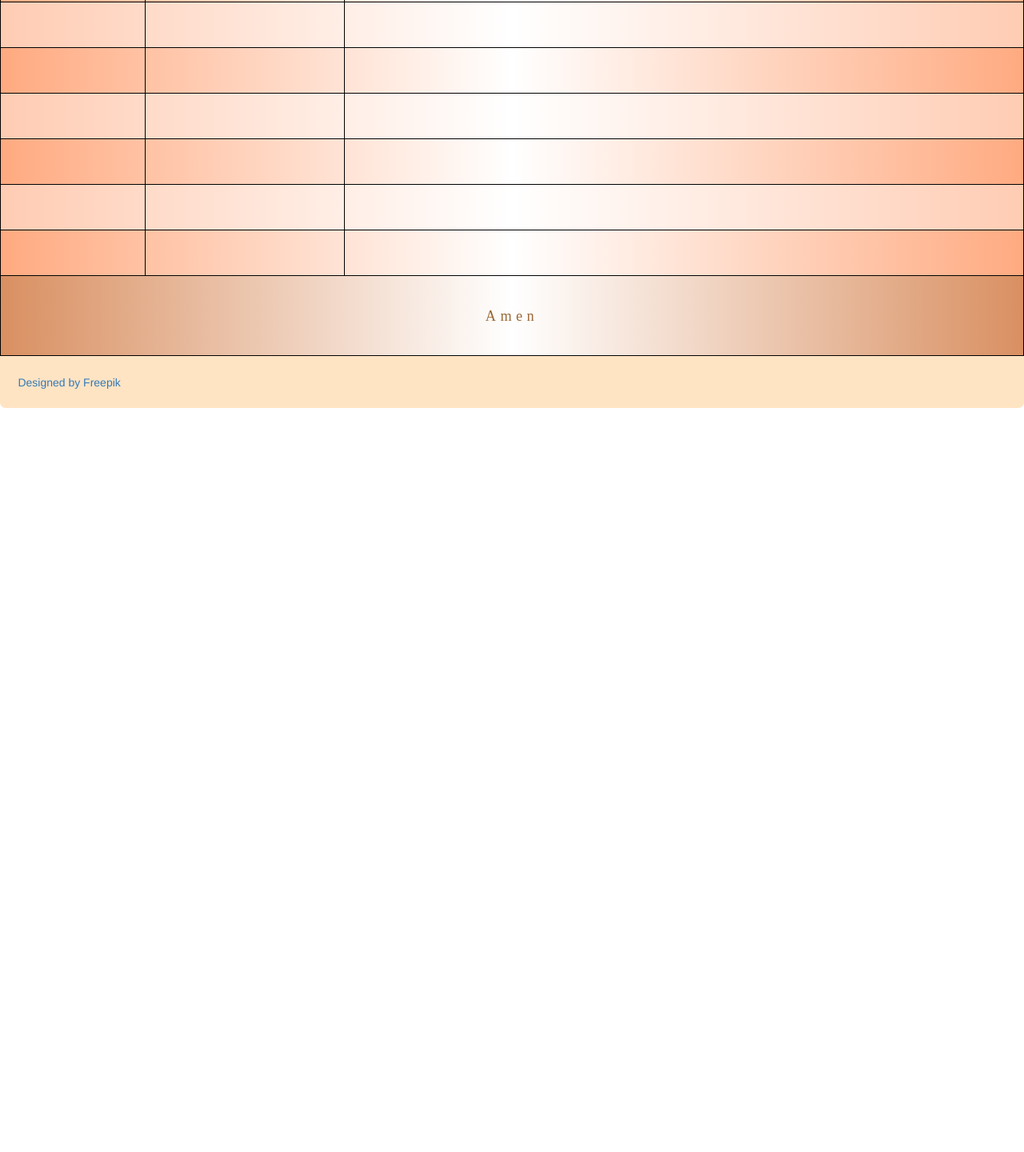
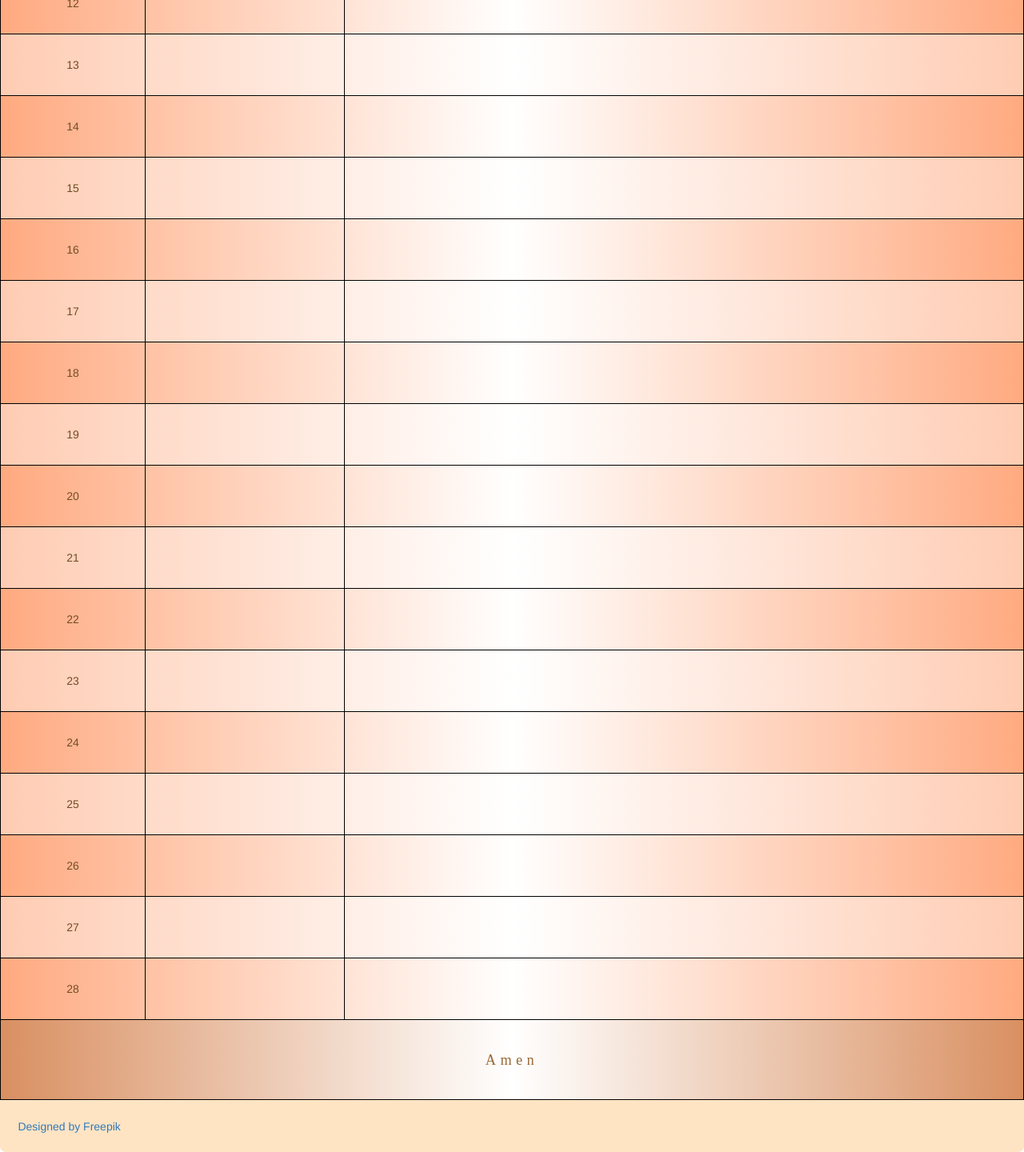
Before and after one commit to jamalss/28Blessings, a plain HTML site: page index.html in a window 1280 px wide. Shown: the part 2708-4148 px from the top of the page at 80% size. Before the commit the page ends 3218 px from the top, so only its background shows below. Drawn offline with Linux system fonts and the light colour scheme.

Commit message:
add placement and spacing corrections

```diff
--- a/index.html
+++ b/index.html
@@ -1,14 +1,15 @@
 <!DOCTYPE html>
 
 <html>
+
   <head>
+    <link href='styles/bootstrap.css' rel='stylesheet' type='text/css'>
+    <link href="styles/styles.css" rel="stylesheet" type="text/css">
+    <title>28 Blessings of Faith</title>
     <meta name="description" content="Tables CSS HTML MDN">
     <meta name="author" content="Jamal">
     <meta charset="utf-8">
     <meta name="viewport" content="width=device-width">
-  <link href='styles/bootstrap.css' rel='stylesheet' type='text/css'>
-  <link href="styles/styles.css" rel="stylesheet" type="text/css">
-  <title>#</title>
   </head>
     <!-- To make a cell span more than one column, use the colspan attribute
          To make a cell span more than one row, use the rowspan attribute -->
@@ -25,235 +26,200 @@
           <th scope="#">Scripture Reference</th>
         </tr>
       </thead>
+
       <tbody>
-
         <tr>
-
           <td scope="#">1</td>
           <td>Bodily Healing</td>
           <td colspan="2">
           Matthew 8:10 Amplified Bible, Classic Edition (AMPC)<br/>
-
           When Jesus heard him, He marveled and said to those who followed Him [[a]who adhered steadfastly to Him, conforming to His example in living and, if need be, in dying also], I tell you truly, I have not found so much faith as this [b]with anyone, even in Israel.<br/><br/>
-
           Acts 3:16 Amplified Bible, Classic Edition (AMPC)<br/>
-
           And His name, through and by faith in His name, has made this man whom you see and recognize well and strong. [Yes] the faith which is through and by Him [Jesus] has given the man this perfect soundness [of body] before all of you.
           </td>
-
         </tr>
-
         <tr>
-
           <td>2</td>
           <td>Protection</td>
-<td>
-            Matthew 8:26 Amplified Bible, Classic Edition (AMPC)<br/>
-
+          <td>Matthew 8:26 Amplified Bible, Classic Edition (AMPC)<br/>
           And He said to them, Why are you timid and afraid, O you of little faith? Then He got up and rebuked the winds and the sea, and there was a great and wonderful calm ([a]a perfect peaceableness).<br/><br/>
-
           Matthew 14:31 Amplified Bible, Classic Edition (AMPC)<br/>
-
           Instantly Jesus reached out His hand and caught and held him, saying to him, O you of little faith, why did you doubt?
           </td>
-
         </tr>
-
         <tr>
-
           <td scope="#">3</td>
           <td>Daily Food</td>
-<td>
-            Matthew 16:8-10 Amplified Bible, Classic Edition (AMPC)<br/>
-
+          <td>Matthew 16:8-10 Amplified Bible, Classic Edition (AMPC)<br/>
           8 But Jesus, aware of this, asked, Why are you discussing among yourselves the fact that you have no bread? O you [men, how little trust you have in Me, how] little faith!
           9 Do you not yet discern (perceive and understand)? Do you not remember the five loaves of the five thousand, and how many [[a]small hand] baskets you gathered?
           10 Nor the seven loaves for the four thousand, and how many [[b]large provision] baskets you took up?
           </td>
-
         </tr>
-
         <tr>
-
           <td scope="#">4</td>
           <td>Forgiveness</td>
-<td>
-            Luke 7:48-50 Amplified Bible, Classic Edition (AMPC)<br/>
-
+          <td>Luke 7:48-50 Amplified Bible, Classic Edition (AMPC)<br/>
           48 And He said to her, Your sins are forgiven!
           49 Then those who were at table with Him began to say among themselves, Who is this Who even forgives sins?
           50 But Jesus said to the woman, Your faith has saved you; go (enter) [a]into peace [[b]in freedom from all the distresses that are experienced as the result of sin].<br/><br/>
           Romans 3:25-26 New Living Translation (NLT)<br/>
-
           25 For God presented Jesus as the sacrifice for sin. People are made right with God when they believe that Jesus sacrificed his life, shedding his blood. This sacrifice shows that God was being fair when he held back and did not punish those who sinned in times past, 26 for he was looking ahead and including them in what he would do in this present time. God did this to demonstrate his righteousness, for he himself is fair and just, and he makes sinners right in his sight when they believe in Jesus.
-
           </td>
-
         </tr>
-
         <tr>
-
           <td scope="#">5</td>
           <td>Miracles</td>
-<td>
-              Acts 6:8 Amplified Bible, Classic Edition (AMPC)<br/>
-
+          <td>Acts 6:8 Amplified Bible, Classic Edition (AMPC)<br/>
           Now Stephen, full of grace (divine blessing and favor) and power (strength and ability) worked great wonders and signs (miracles) among the people.<br/><br/>
           Galatians 3:5 Amplified Bible, Classic Edition (AMPC)<br/>
-
           Then does He Who supplies you with His marvelous [Holy] Spirit and works powerfully and miraculously among you do so on [the grounds of your doing] what the Law demands, or because of your believing in and adhering to and trusting in and relying on the message that you heard?
           </td>
-
         </tr>
-
         <tr>
-
           <td scope="#">6</td>
           <td>Heart Purity</td>
           <td>Acts 15:8-9 Amplified Bible, Classic Edition (AMPC)<br/>
-
           8 And God, Who is acquainted with and understands the heart, bore witness to them, giving them the Holy Spirit as He also did to us;<br/>
           9 And He made no difference between us and them, but cleansed their hearts by faith ([a]by a strong and welcome conviction that Jesus is the Messiah, through Whom we obtain eternal salvation in the kingdom of God).
           </td>
-
         </tr>
-
         <tr>
-
           <td scope="#">7</td>
           <td>Sanctification</td>
           <td>Acts 26:17-18 Amplified Bible, Classic Edition (AMPC)<br/>
-
           17 [a]Choosing you out [selecting you for Myself] and [b]delivering you from among this [Jewish] people and the Gentiles to whom I am sending you—
           18 To open their eyes that they may turn from darkness to light and from the power of Satan to God, so that they may thus receive forgiveness and release from their sins and a place and portion among those who are consecrated and purified by faith in Me.
           </td>
-
         </tr>
-
         <tr>
-
           <td scope="#">8</td>
           <td>Righteousness</td>
-<td>
-              Romans 3:22 Amplified Bible, Classic Edition (AMPC)<br/>
-
+          <td>Romans 3:22 Amplified Bible, Classic Edition (AMPC)<br/>
           Namely, the righteousness of God which comes by believing with personal trust and confident reliance on Jesus Christ (the Messiah). [And it is meant] for all who believe. For there is no distinction,<br/><br/>
           Romans 9:30 Amplified Bible, Classic Edition (AMPC)<br/>
-
           What shall we say then? That Gentiles who did not follow after righteousness [who did not seek salvation by right relationship to God] have attained it by faith [a righteousness imputed by God, based on and produced by faith],
-
           </td>
-
         </tr>
-
         <tr>
-
           <td>9</td>
           <td>Justification</td>
           <td scope="#">
           Romans 3:28-31 Amplified Bible, Classic Edition (AMPC)<br/>
-
           28 For we hold that a man is justified and made upright by faith independent of and distinctly apart from good deeds (works of the Law). [The observance of the Law has nothing to do with justification.]
           29 Or is God merely [the God] of Jews? Is He not the God of Gentiles also? Yes, of Gentiles also,
           30 Since it is one and the same God Who will justify the circumcised by faith [[a]which germinated from Abraham] and the uncircumcised through their [newly acquired] faith. [For it is the same trusting faith in both cases, a firmly relying faith in Jesus Christ].
           31 Do we then by [this] faith make the Law of no effect, overthrow it or make it a dead letter? Certainly not! On the contrary, we confirm and establish and uphold the Law.<br/><br/>
-
           Romans 5:1Amplified Bible, Classic Edition (AMPC)<br/>
-
           5 Therefore, since we are justified ([a]acquitted, declared righteous, and given a right standing with God) through faith, let us [grasp the fact that we] have [the peace of reconciliation to hold and to [b]enjoy] peace with God through our Lord Jesus Christ (the Messiah, the Anointed One).<br/><br/>
-
           Galatians 2:16Amplified Bible, Classic Edition (AMPC)<br/>
-
           16 Yet we know that a man is justified or reckoned righteous and in right standing with God not by works of the Law, but [only] through faith and [absolute] reliance on and adherence to and trust in Jesus Christ (the Messiah, the Anointed One). [Therefore] even we [ourselves] have believed on Christ Jesus, in order to be justified by faith in Christ and not by works of the Law [for we cannot be justified by any observance of the ritual of the Law given by Moses], because by keeping legal rituals and by works no human being can ever be justified (declared righteous and put in right standing with God).<br/><br/>
-
           <b>Galatians 3:8 Amplified Bible, Classic Edition (AMPC)<br/>
-
           8 And the Scripture, foreseeing that God would justify (declare righteous, put in right standing with Himself) the Gentiles in consequence of faith, proclaimed the Gospel [foretelling the glad tidings of a Savior long beforehand] to Abraham in the promise, saying, In you shall all the nations [of the earth] be blessed.</b><br/><br/>
-
           Galatians 3:24Amplified Bible, Classic Edition (AMPC)<br/>
-
           24 So that the Law served [a][to us Jews] as our trainer [our guardian, our guide to Christ, to lead us] until Christ [came], that we might be justified (declared righteous, put in right standing with God) by and through faith.
           </td>
-
         </tr>
-
         <tr>
-
           <td>10</td>
           <td>Renewal of Youth</td>
-<td>
-    Romans 4:17-20Amplified Bible, Classic Edition (AMPC)<br/>
-
+          <td>Romans 4:17-20Amplified Bible, Classic Edition (AMPC)<br/>
           17 As it is written, I have made you the father of many nations. [He was appointed our father] in the sight of God in Whom he believed, Who gives life to the dead and speaks of the nonexistent things that [He has foretold and promised] as if they [already] existed.
           18 [For Abraham, human reason for] hope being gone, hoped in faith that he should become the father of many nations, as he had been promised, So [numberless] shall your descendants be.
           19 He did not weaken in faith when he considered the [utter] impotence of his own body, which was as good as dead because he was about a hundred years old, or [when he considered] the barrenness of Sarah’s [deadened] womb.
           20 No unbelief or distrust made him waver (doubtingly question) concerning the promise of God, but he grew strong and was empowered by faith as he gave praise and glory to God,
           </td>
-
         </tr>
-
         <tr>
-
+          <td>11</td>
           <td></td>
           <td></td>
-<td></td>
-
         </tr>
-
-
         <tr>
-
+          <td>12</td>
           <td></td>
           <td></td>
-<td></td>
-
         </tr>
-
         <tr>
-
+          <td>13</td>
           <td></td>
           <td></td>
-<td></td>
-
         </tr>
-
         <tr>
-
+          <td>14</td>
           <td></td>
           <td></td>
-<td></td>
-
         </tr>
-
         <tr>
-
+          <td>15</td>
           <td></td>
           <td></td>
-<td></td>
-
         </tr>
-
         <tr>
+          <td>16</td>
           <td></td>
           <td></td>
-          <td></td>
-
         </tr>
-
         <tr>
+          <td>17</td>
           <td></td>
           <td></td>
-          <td></td>
-
         </tr>
-
         <tr>
+          <td>18</td>
           <td></td>
           <td></td>
+        </tr>
+        <tr>
+          <td>19</td>
           <td></td>
-
+          <td></td>
         </tr>
-
+        <tr>
+          <td>20</td>
+          <td></td>
+          <td></td>
+        </tr>
+        <tr>
+          <td>21</td>
+          <td></td>
+          <td></td>
+        </tr>
+        <tr>
+          <td>22</td>
+          <td></td>
+          <td></td>
+        </tr>
+        <tr>
+          <td>23</td>
+          <td></td>
+          <td></td>
+        </tr>
+        <tr>
+          <td>24</td>
+          <td></td>
+          <td></td>
+        </tr>
+        <tr>
+          <td>25</td>
+          <td></td>
+          <td></td>
+        </tr>
+        <tr>
+          <td>26</td>
+          <td></td>
+          <td></td>
+        </tr>
+        <tr>
+          <td>27</td>
+          <td></td>
+          <td></td>
+        </tr>
+        <tr>
+          <td>28</td>
+          <td></td>
+          <td></td>
+        </tr>
       </tbody>
       <tfoot>
         <tr>
@@ -264,5 +230,7 @@ What shall we say then? That Gentiles who did not follow after righteousness [wh
     <div>
     <a href='http://www.freepik.com/free-vector/brown-paper-texture_890840.htm'>Designed by Freepik</a>
     </div>
+
   </body>
+
 </html>
```
Lines whose indentation alone changed are shown as unchanged.
